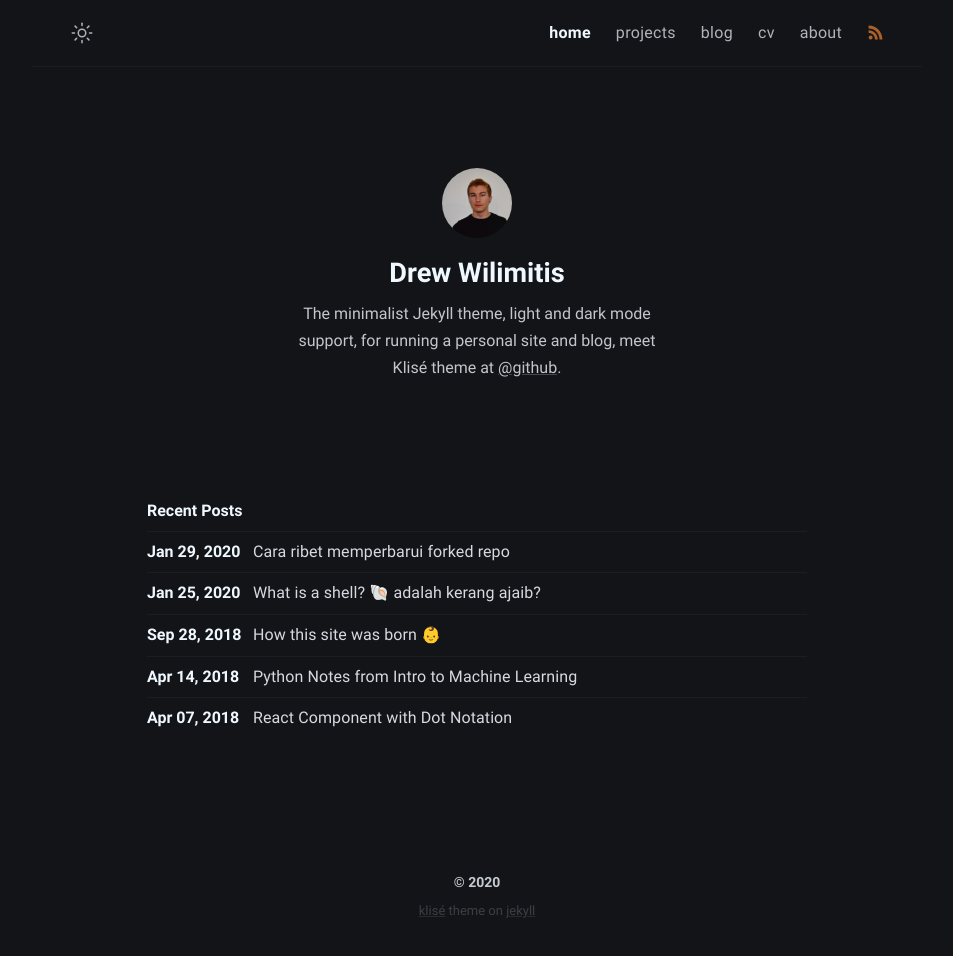
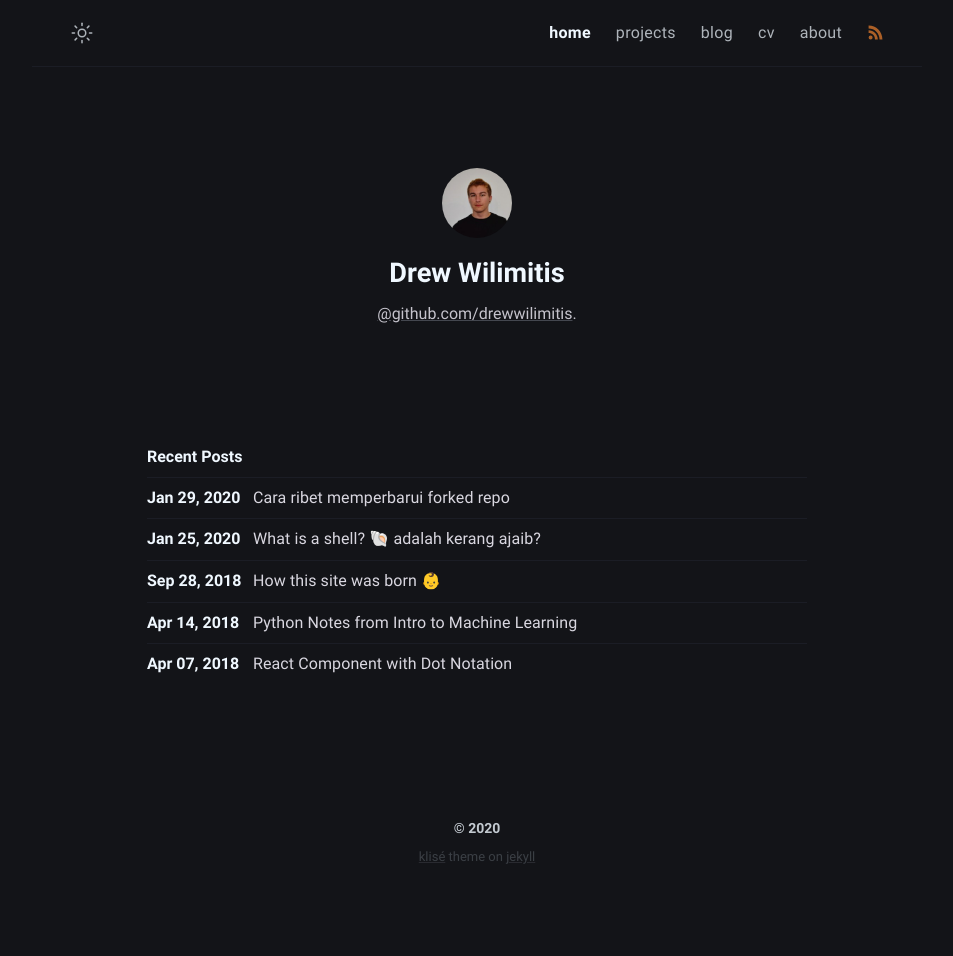
Before and after one commit to drewwilimitis/drewwilimitis.github.io, a Jekyll site: the page built from index.md, in a window 1280 px wide. Shown: the whole page, without its empty margins (163-1116 px from the left). Built offline with Jekyll 4.4.1, drawn with Linux system fonts in a browser that asks for light colours; after the commit the page ends 902 px from its top, so only the background shows below that.

Commit message:
Update _config.yml

```diff
--- a/_config.yml
+++ b/_config.yml
@@ -13,8 +13,7 @@ mode: dark # default theme "dark" | "light"
 author:
   name: Drew Wilimitis
   bio: >-
-    The minimalist Jekyll theme, light and dark mode support, for running a personal site and blog,
-    meet Klisé theme at <a href="https://github.com/piharpi/jekyll-klise" target="_blank" rel="noopener">@github</a>.
+    <a href="https://github.com/drewwilimitis" target="_blank" rel="noopener">@github.com/drewwilimitis</a>.
   username: drewwilimitis
   email: drewwilimitis@gmail.com
   avatar: /assets/img/avatar.jpg
```
